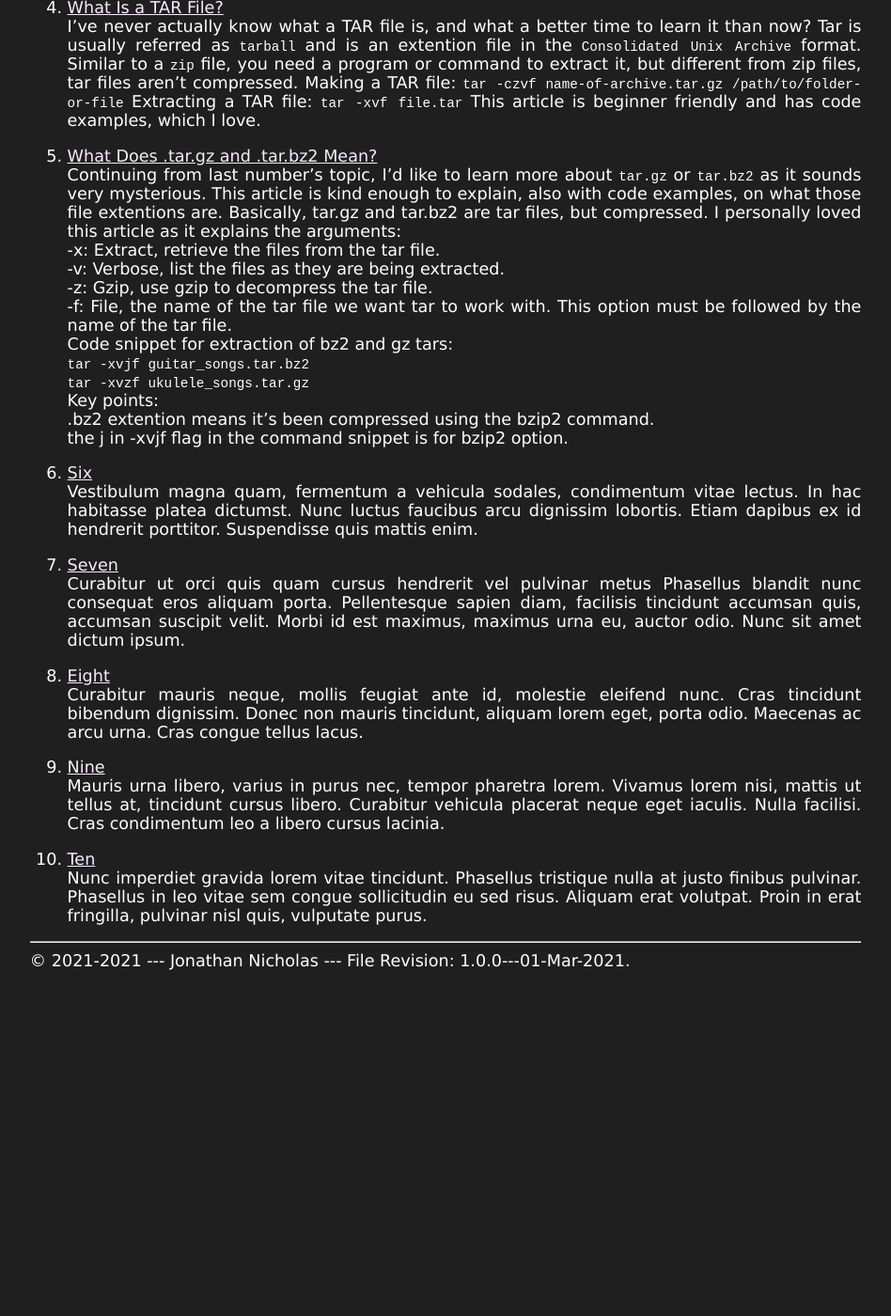
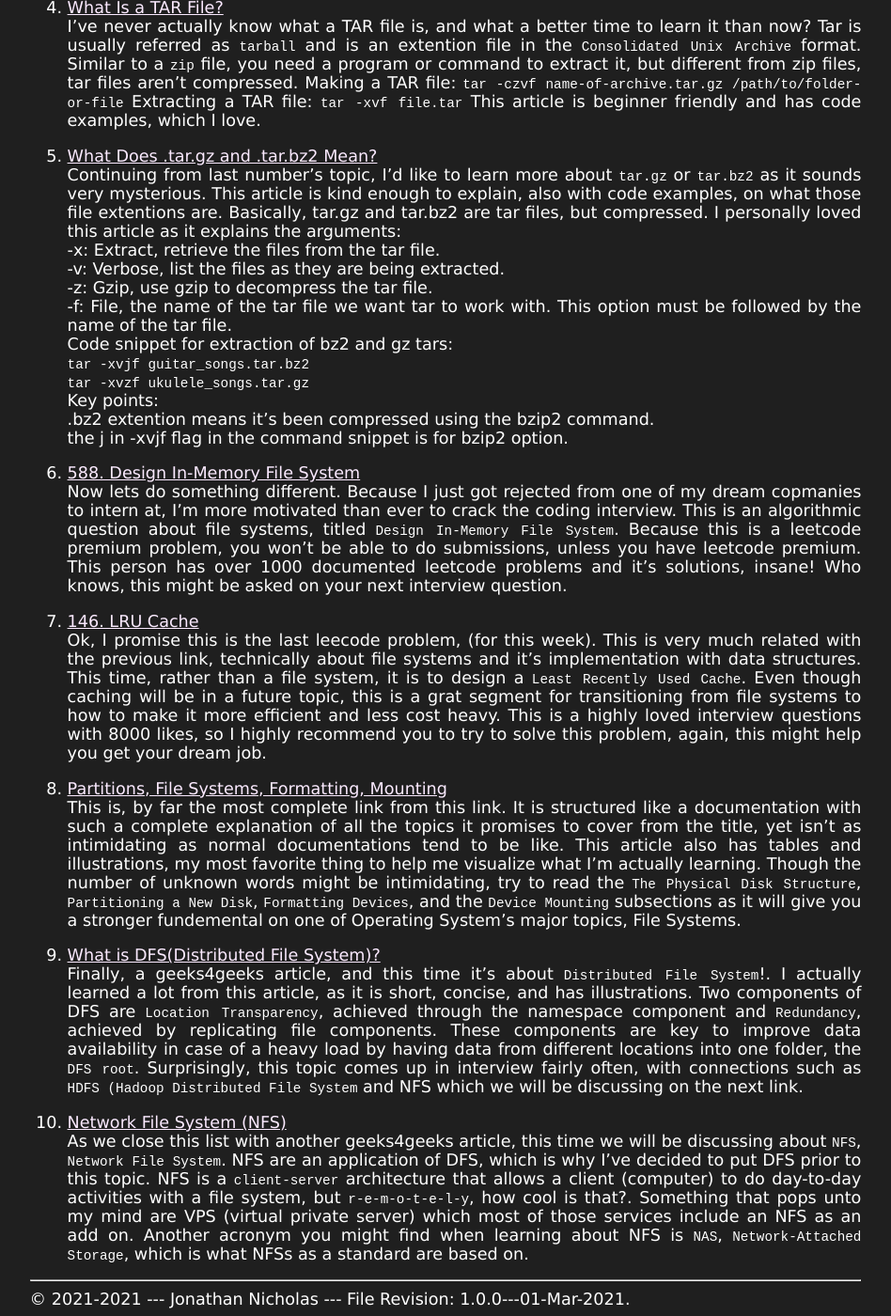
Before and after one commit to jojonicho/os211, a Jekyll site: the page built from w03.md, in a window 1280 px wide and 1400 px high, scrolled down 689 px. Shown: the whole window at 94% size, without its empty margins (166-1114 px from the left). Built offline with Jekyll 4.4.1, drawn with Linux system fonts in a browser that asks for light colours; our own code applies the rules of GitHub Pages for plain Markdown files; before the commit the page ends 1729 px from its top, so only the background shows below that.

Commit message:
finish w03.md

```diff
--- a/w03.md
+++ b/w03.md
@@ -33,37 +33,17 @@ Key points:<br>
 .bz2 extention means it's been compressed using the bzip2 command.<br>
 the j in -xvjf flag in the command snippet is for bzip2 option.<br>
 
-6. [Six](https://en.wikipedia.org/wiki/6)<br>
-Vestibulum magna quam, fermentum a vehicula sodales, condimentum vitae lectus.
-In hac habitasse platea dictumst.
-Nunc luctus faucibus arcu dignissim lobortis.
-Etiam dapibus ex id hendrerit porttitor.
-Suspendisse quis mattis enim.
+6. [588. Design In-Memory File System](http://lixinchengdu.github.io/algorithmbook/leetcode/design-in-memory-file-system.html)<br>
+Now lets do something different. Because I just got rejected from one of my dream copmanies to intern at, I'm more motivated than ever to crack the coding interview. This is an algorithmic question about file systems, titled `Design In-Memory File System`. Because this is a leetcode premium problem, you won't be able to do submissions, unless you have leetcode premium. This person has over 1000 documented leetcode problems and it's solutions, insane! Who knows, this might be asked on your next interview question.
 
-7. [Seven](https://en.wikipedia.org/wiki/7)<br>
-Curabitur ut orci quis quam cursus hendrerit vel pulvinar metus
-Phasellus blandit nunc consequat eros aliquam porta.
-Pellentesque sapien diam, facilisis tincidunt accumsan quis, accumsan suscipit velit.
-Morbi id est maximus, maximus urna eu, auctor odio.
-Nunc sit amet dictum ipsum.
+7. [146. LRU Cache](https://leetcode.com/problems/lru-cache/)<br>
+Ok, I promise this is the last leecode problem, (for this week). This is very much related with the previous link, technically about file systems and it's implementation with data structures. This time, rather than a file system, it is to design a `Least Recently Used Cache`. Even though caching will be in a future topic, this is a grat segment for transitioning from file systems to how to make it more efficient and less cost heavy. This is a highly loved interview questions with 8000 likes, so I highly recommend you to try to solve this problem, again, this might help you get your dream job.
 
-8. [Eight](https://en.wikipedia.org/wiki/8)<br>
-Curabitur mauris neque, mollis feugiat ante id, molestie eleifend nunc.
-Cras tincidunt bibendum dignissim.
-Donec non mauris tincidunt, aliquam lorem eget, porta odio.
-Maecenas ac arcu urna.
-Cras congue tellus lacus.
+8. [Partitions, File Systems, Formatting, Mounting](http://wwwacs.gantep.edu.tr/docs/rute/node22.html)<br>
+This is, by far the most complete link from this link. It is structured like a documentation with such a complete explanation of all the topics it promises to cover from the title, yet isn't as intimidating as normal documentations tend to be like. This article also has tables and illustrations, my most favorite thing to help me visualize what I'm actually learning. Though the number of unknown words might be intimidating, try to read the `The Physical Disk Structure`, `Partitioning a New Disk`, `Formatting Devices`, and the `Device Mounting` subsections as it will give you a stronger fundemental on one of Operating System's major topics, File Systems.
 
-9. [Nine](https://en.wikipedia.org/wiki/9)<br>
-Mauris urna libero, varius in purus nec, tempor pharetra lorem.
-Vivamus lorem nisi, mattis ut tellus at, tincidunt cursus libero.
-Curabitur vehicula placerat neque eget iaculis.
-Nulla facilisi.
-Cras condimentum leo a libero cursus lacinia.
+9. [What is DFS(Distributed File System)?](https://www.geeksforgeeks.org/what-is-dfsdistributed-file-system/)<br>
+Finally, a geeks4geeks article, and this time it's about `Distributed File System`!. I actually learned a lot from this article, as it is short, concise, and has illustrations. Two components of DFS are `Location Transparency`, achieved through the namespace component and `Redundancy`, achieved by replicating file components. These components are key to improve data availability in case of a heavy load by having data from different locations into one folder, the `DFS root`. Surprisingly, this topic comes up in interview fairly often, with connections such as `HDFS (Hadoop Distributed File System` and NFS which we will be discussing on the next link.
 
-10. [Ten](https://en.wikipedia.org/wiki/10)<br>
-Nunc imperdiet gravida lorem vitae tincidunt.
-Phasellus tristique nulla at justo finibus pulvinar.
-Phasellus in leo vitae sem congue sollicitudin eu sed risus.
-Aliquam erat volutpat.
-Proin in erat fringilla, pulvinar nisl quis, vulputate purus.
+10. [Network File System (NFS)](https://www.geeksforgeeks.org/network-file-system-nfs/)<br>
+As we close this list with another geeks4geeks article, this time we will be discussing about `NFS`, `Network File System`. NFS are an application of DFS, which is why I've decided to put DFS prior to this topic. NFS is a `client-server` architecture that allows a client (computer) to do day-to-day activities with a file system, but `r-e-m-o-t-e-l-y`, how cool is that?. Something that pops unto my mind are VPS (virtual private server) which most of those services include an NFS as an add on. Another acronym you might find when learning about NFS is `NAS`, `Network-Attached Storage`, which is what NFSs as a standard are based on.
```
Also changed, not shown: 1 other file.
